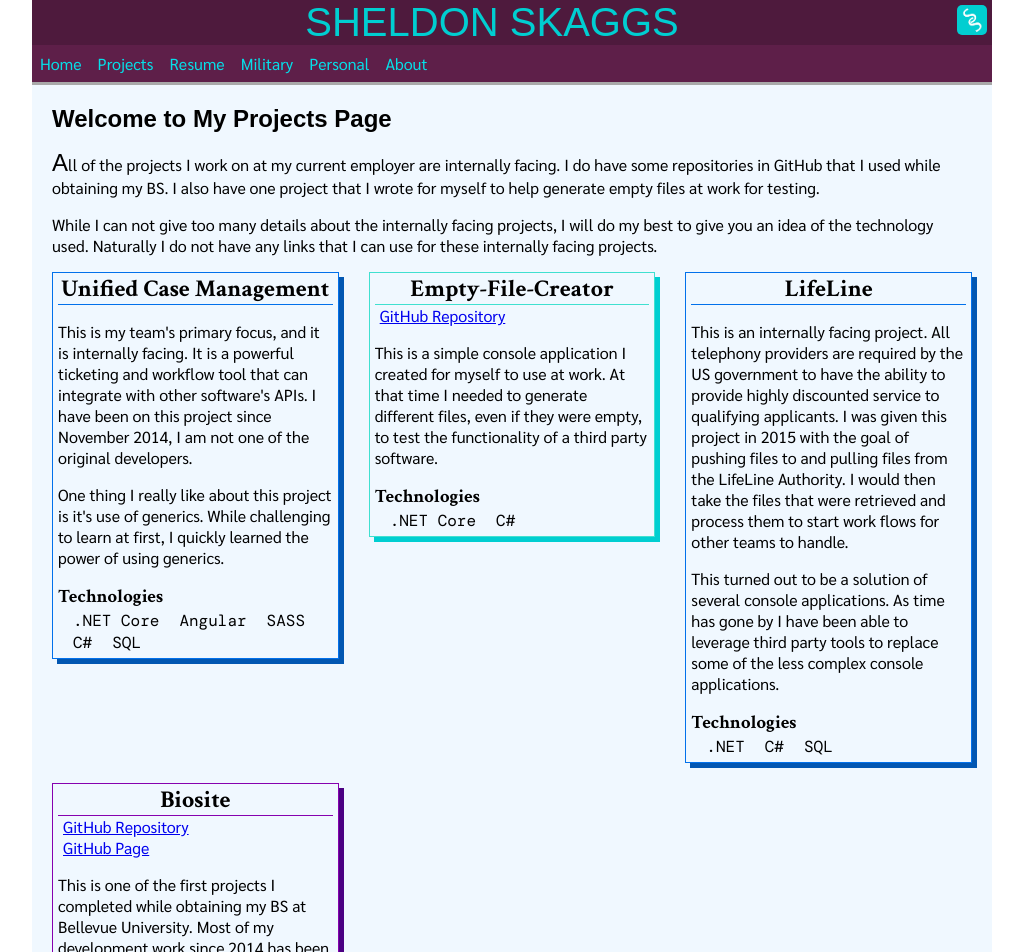
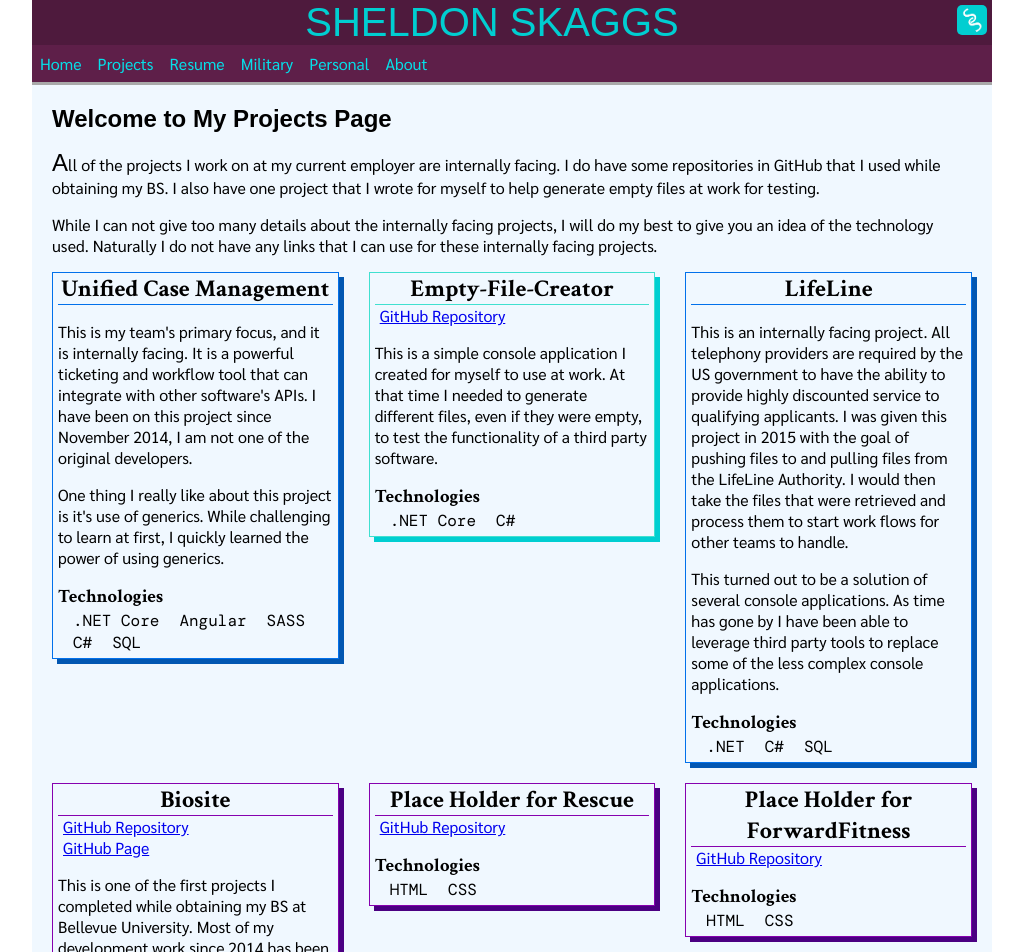
Before and after one commit to S-Skaggs/portfolio, an Angular app: page /projects in a window 1280 px wide. Shown: the top 952 px of the page, without its empty margins (128-1151 px from the left). Built offline with nearby package versions, Linux system fonts and the light colour scheme; a web font is replaced by a local one.

Commit message:
In Progress: Added place holders for other Bellevue projects.

```diff
--- a/src/app/projects/projects.component.ts
+++ b/src/app/projects/projects.component.ts
@@ -58,6 +58,58 @@ import { Component } from '@angular/core';
         </ul>
         <p>This is one of the first projects I completed while obtaining my BS at Bellevue University. Most of my development work since 2014 has been back-end focused. This means some of my front-end skills started to go out of date. This project is meant to introduce us to HTML5 and CSS3. I <strong>really</strong> enjoyed this class and working on the project. It made me realize how much I missed working on websites, and how much technology has changed.</p>
         <p>Another aspect to this project I enjoyed was using GitHub. I have toyed with GitHub in the past under different user names, but never felt quite comfortable with it compared to Team Foundation Server. I have to admit, I really like using Git and GitHub. Even the fact that you can deploy your website using GitHub Pages, as I did this project, was something I never knew.</p>
+        <h3>Technologies</h3>
+        <ul>
+          <li>HTML</li>
+          <li>CSS</li>
+        </ul>
+      </article>
+
+      <article class="project-display bellevue-project">
+        <h2>Place Holder for Rescue</h2>
+        <ul class="link-list">
+          <li><a href="https://github.com/S-Skaggs/rescue" target="_blank">GitHub Repository</a></li>
+        </ul>
+        <p></p>
+        <h3>Technologies</h3>
+        <ul>
+          <li>HTML</li>
+          <li>CSS</li>
+        </ul>
+      </article>
+
+      <article class="project-display bellevue-project">
+        <h2>Place Holder for ForwardFitness</h2>
+        <ul class="link-list">
+          <li><a href="https://github.com/S-Skaggs/ForwardFitness" target="_blank">GitHub Repository</a></li>
+        </ul>
+        <p></p>
+        <h3>Technologies</h3>
+        <ul>
+          <li>HTML</li>
+          <li>CSS</li>
+        </ul>
+      </article>
+
+      <article class="project-display bellevue-project">
+        <h2>Place Holder for Cookbook</h2>
+        <ul class="link-list">
+          <li><a href="https://github.com/S-Skaggs/cookbook" target="_blank">GitHub Repository</a></li>
+        </ul>
+        <p></p>
+        <h3>Technologies</h3>
+        <ul>
+          <li>HTML</li>
+          <li>CSS</li>
+        </ul>
+      </article>
+
+      <article class="project-display bellevue-project">
+        <h2>Place Holder for in-n-out-books</h2>
+        <ul class="link-list">
+          <li><a href="https://github.com/S-Skaggs/in-n-out-books" target="_blank">GitHub Repository</a></li>
+        </ul>
+        <p></p>
         <h3>Technologies</h3>
         <ul>
           <li>HTML</li>
```
